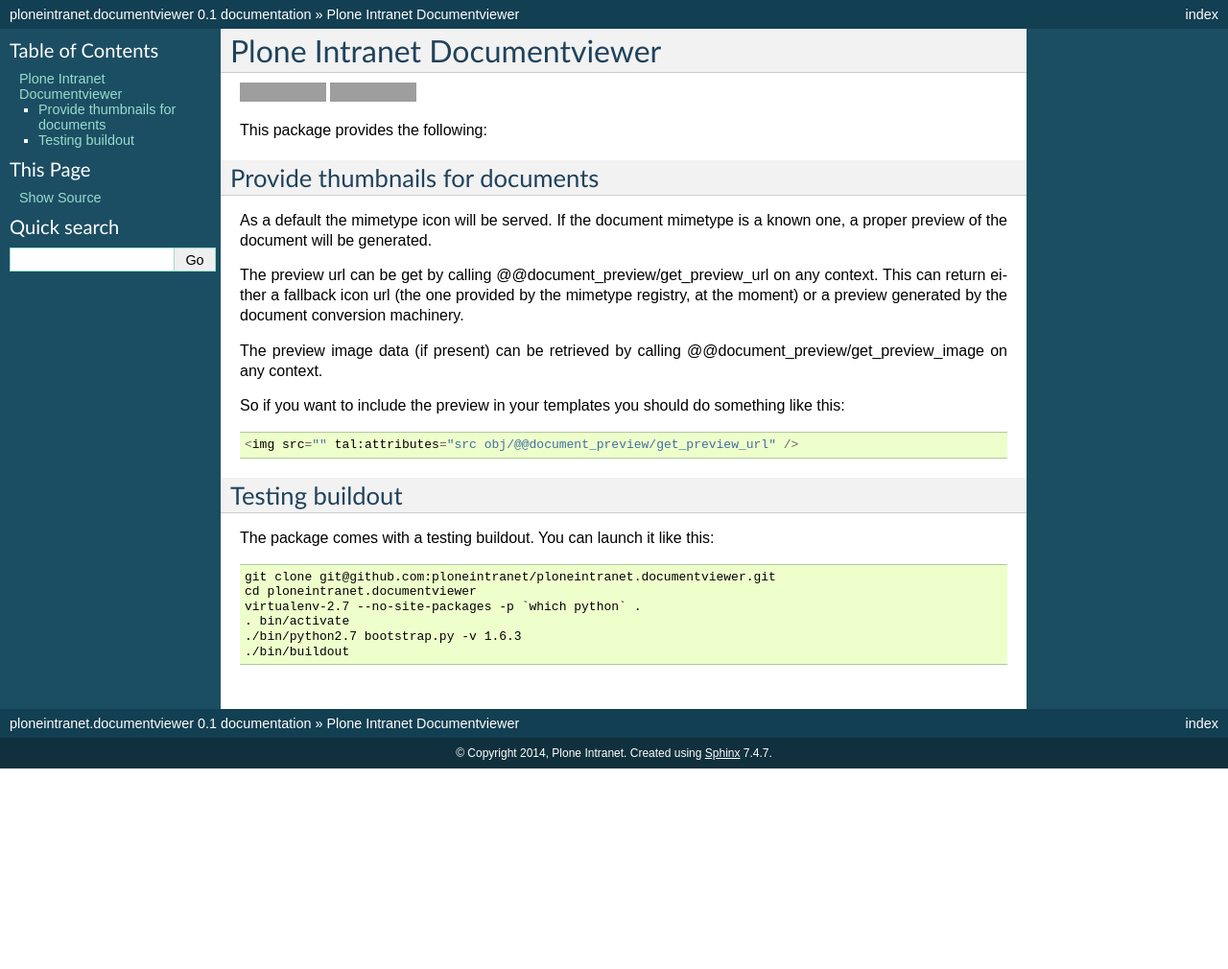
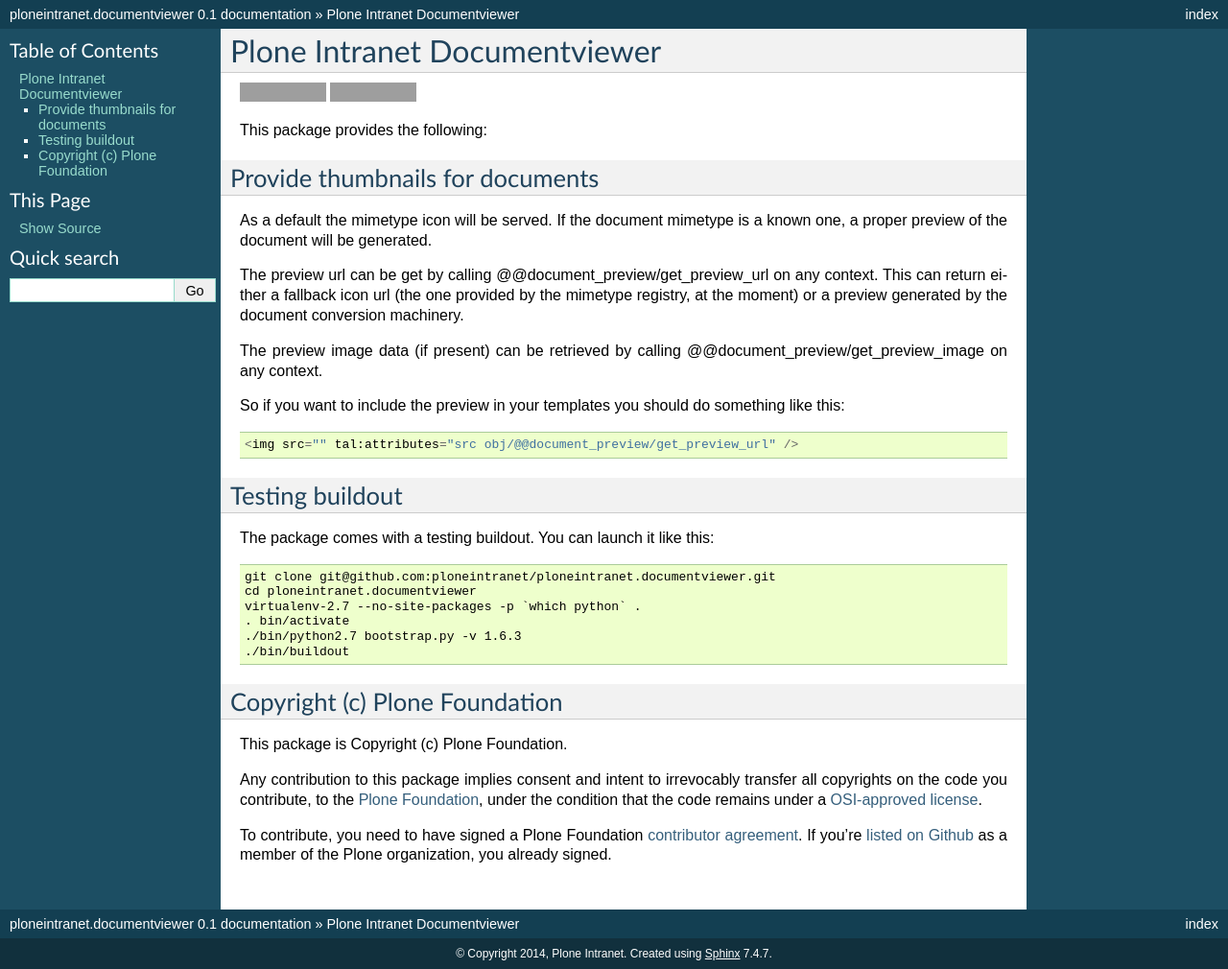
Before and after one commit to ploneintranet/ploneintranet.documentviewer, a Sphinx documentation site: the page built from docs/README.rst, in a window 1280 px wide. Shown: the whole page at 96% size. Built offline with Sphinx 7.4.7, drawn with Linux system fonts in a browser that asks for light colours; before the commit the page ends 900 px from its top, so only the background shows below that; grey boxes are pictures that could not be loaded.

Commit message:
add copyright notice refs #265

```diff
--- a/docs/README.rst
+++ b/docs/README.rst
@@ -43,3 +43,21 @@
    . bin/activate
    ./bin/python2.7 bootstrap.py -v 1.6.3
    ./bin/buildout
+
+
+Copyright (c) Plone Foundation
+------------------------------
+
+This package is Copyright (c) Plone Foundation.
+
+Any contribution to this package implies consent and intent to irrevocably transfer all
+copyrights on the code you contribute, to the `Plone Foundation`_,
+under the condition that the code remains under a `OSI-approved license`_.
+
+To contribute, you need to have signed a Plone Foundation `contributor agreement`_.
+If you're `listed on Github`_ as a member of the Plone organization, you already signed.
+
+.. _Plone Foundation: https://plone.org/foundation
+.. _OSI-approved license: http://opensource.org/licenses
+.. _contributor agreement: https://plone.org/foundation/contributors-agreement
+.. _listed on Github: https://github.com/orgs/plone/people
```
